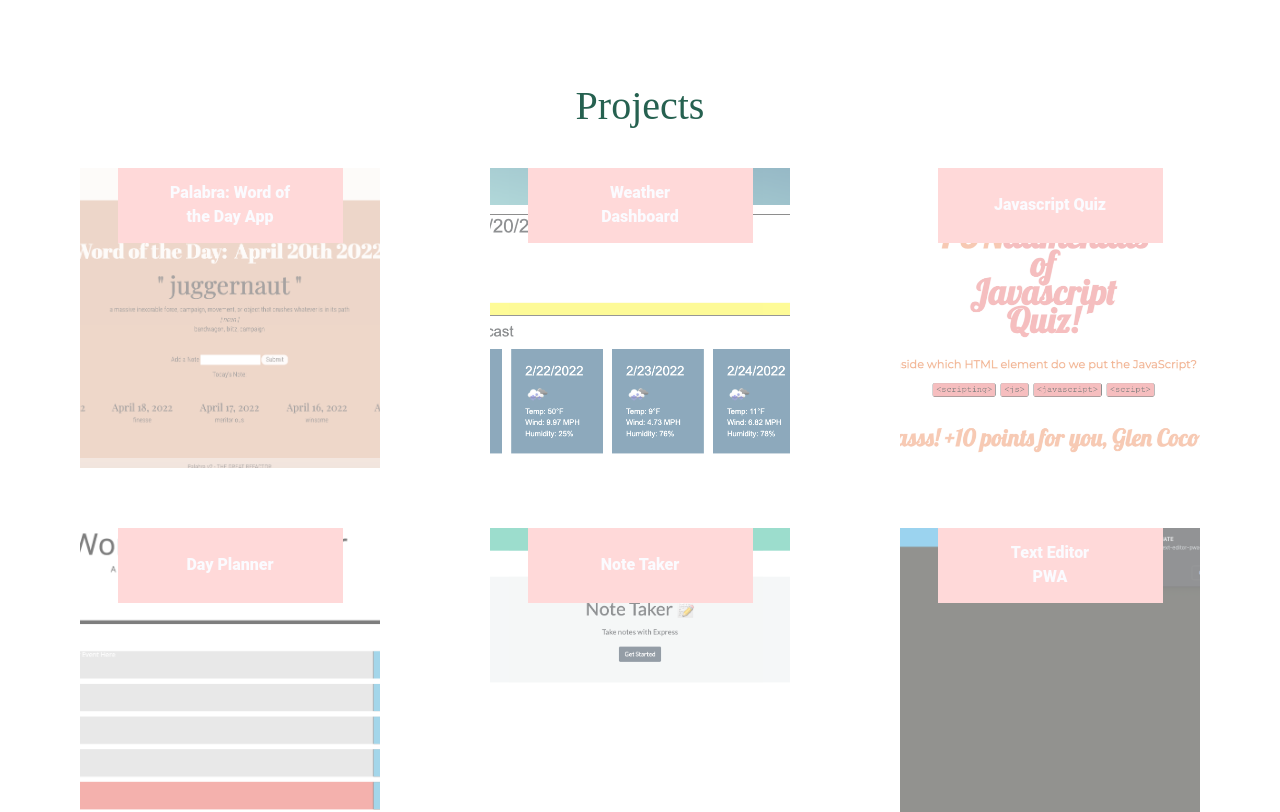
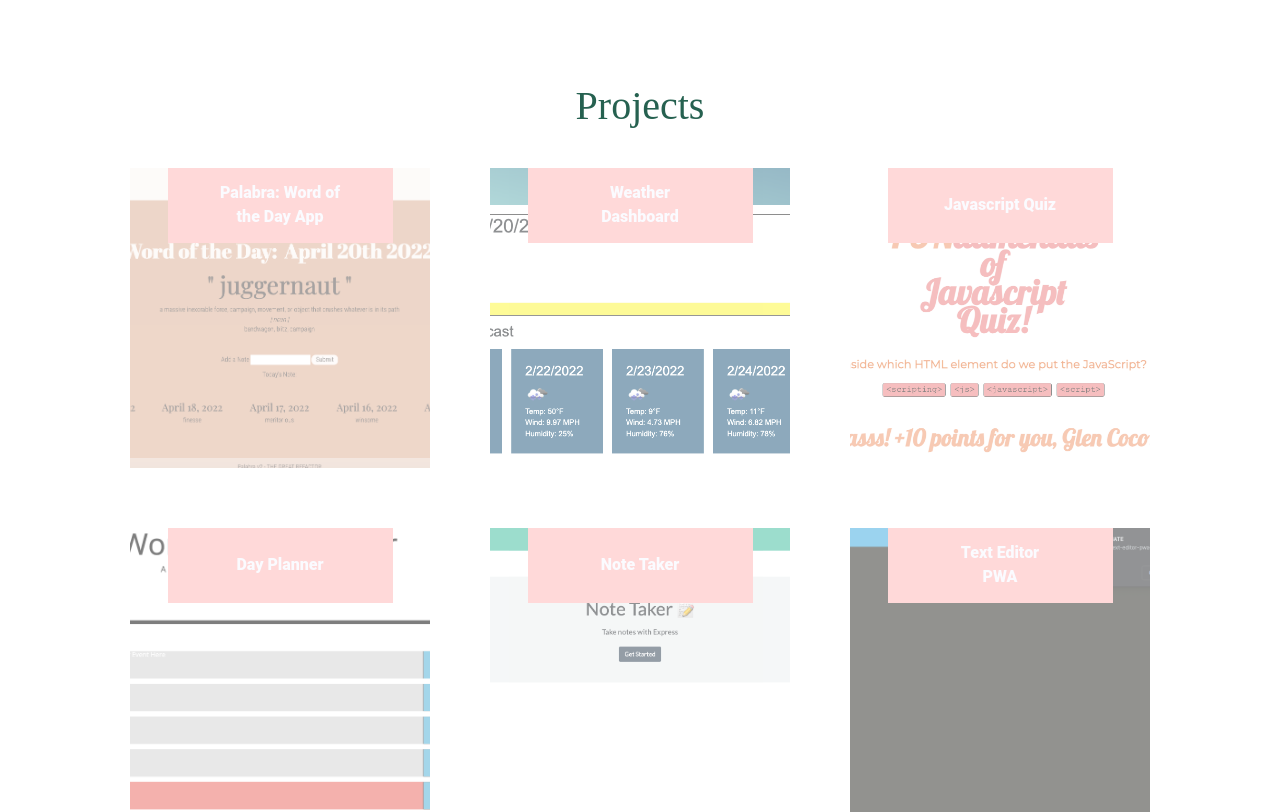
Before and after one commit to emmareimer/portfolio, a React (Create React App) app: page / in a window 1280 px wide. Shown: the part 1200-2012 px from the top of the page. Built offline with nearby package versions, Linux system fonts and the light colour scheme.

Commit message:
changed margins

```diff
--- a/src/App.css
+++ b/src/App.css
@@ -246,6 +246,8 @@ h2 {
   flex-direction: row;
   justify-content: space-evenly;
   flex-wrap: wrap;
+  margin-left: 100px;
+  margin-right: 100px;
 }
 
 /* ----------------------------- Contact Form -------------------------- */
@@ -369,6 +371,11 @@ footer {
     margin-right: 0px;
   }
 
+  .project-carousel {
+    margin-left: 0px;
+    margin-right: 0px;
+  }
+
   p {
     margin-left: 0px;
     margin-right: 0px;
```
